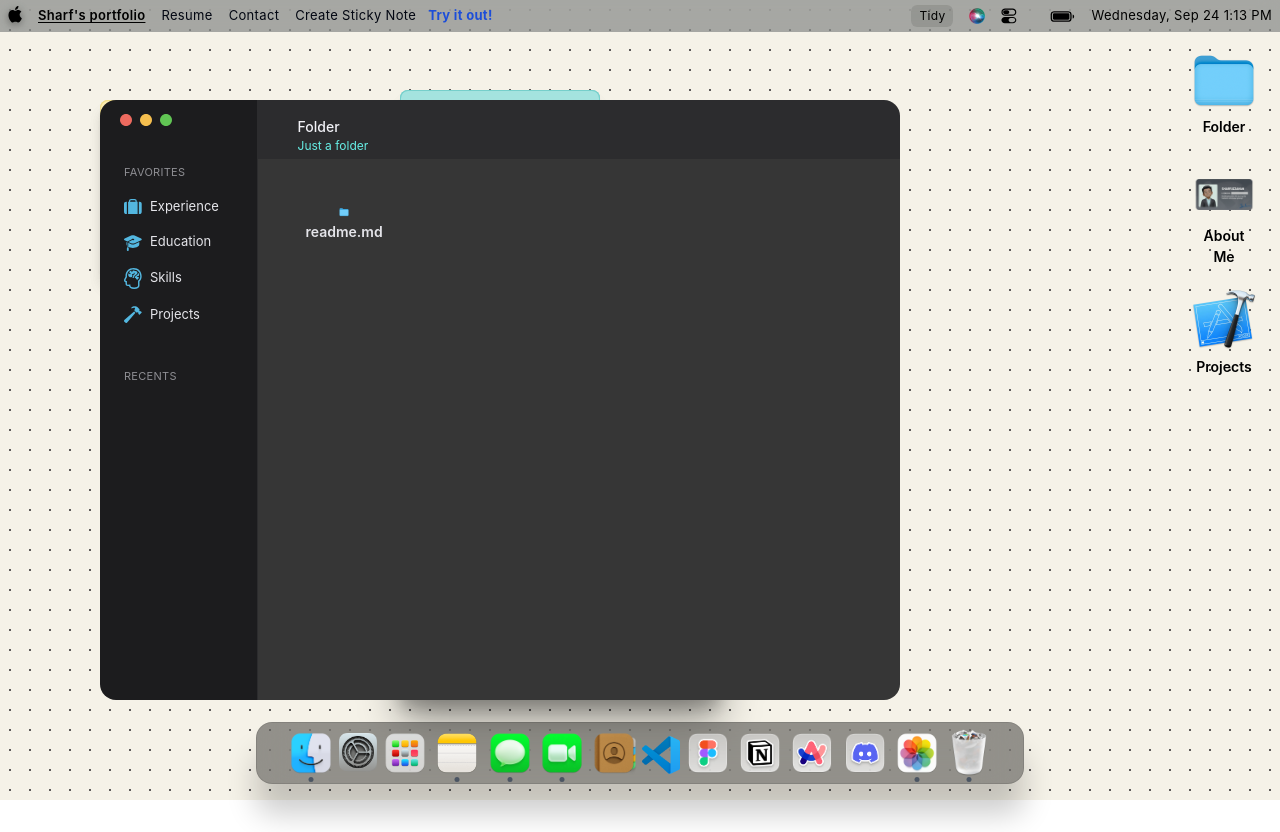
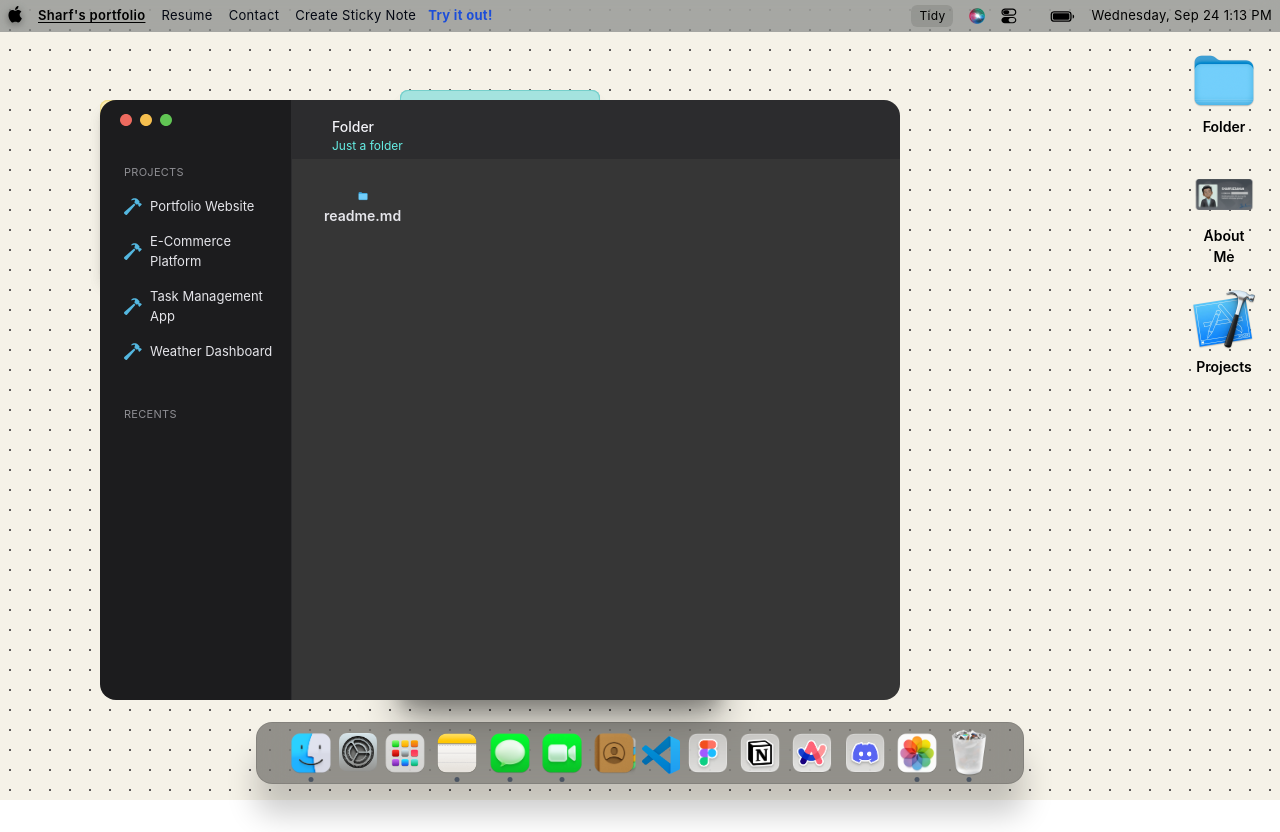
Before and after one commit to SAADMAN-N/portfolio, a Next.js app: page / in a window 1280 px wide. Both pictures are taken after a click on the button "Folder". Built offline with nearby package versions, Linux system fonts and the light colour scheme; a web font is replaced by a local one.

Commit message:
added bento grid for all projects

```diff
--- a/components/WindowDesktop.js
+++ b/components/WindowDesktop.js
@@ -1,10 +1,11 @@
 "use client";
 
-import { sidebarFolders } from "@/data/sidebarFolders";
+import { projectsData } from "@/data/projectsData";
 import { getContent } from "@/data/contentData";
 import Image from "next/image";
 import { useState } from "react";
 import { LinkPreview } from "@/components/ui/link-preview";
+import { BentoCard, BentoGrid } from "@/components/ui/bento-grid";
 
 export default function WindowDesktop({
   title,
@@ -18,7 +19,60 @@ export default function WindowDesktop({
   style,
   isClosing = false,
 }) {
-  const [selectedSidebarItem, setSelectedSidebarItem] = useState(null);
+  const [selectedProject, setSelectedProject] = useState(null);
+
+  // Function to render project-specific bento grid layouts
+  const renderProjectBentoGrid = (project) => {
+    switch (project.id) {
+      case 1: // Portfolio Website - Apple-style layout with varied sizes
+        return (
+          <BentoGrid className="grid-cols-4 grid-rows-4 h-full w-full">
+            <BentoCard className="col-span-2 row-span-2" />
+            <BentoCard className="col-span-2 row-span-1" />
+            <BentoCard className="col-span-2 row-span-3" />
+            <BentoCard className="col-span-2 row-span-2" />
+          </BentoGrid>
+        );
+
+      case 2: // E-Commerce Platform - Compact grid layout
+        return (
+          <BentoGrid className="grid-cols-4 grid-rows-4 h-full w-full">
+            <BentoCard className="col-span-4 row-span-1" />
+            <BentoCard className="col-span-2 row-span-1" />
+            <BentoCard className="col-span-2 row-span-2" />
+            <BentoCard className="col-span-2 row-span-2" />
+            <BentoCard className="col-span-2 row-span-1" />
+          </BentoGrid>
+        );
+
+      case 3: // Task Management App - Wide layout with emphasis
+        return (
+          <BentoGrid className="grid-cols-4 grid-rows-4 h-full w-full">
+            <BentoCard className="col-span-2 row-span-1" />
+            <BentoCard className="col-span-2 row-span-2" />
+            <BentoCard className="col-span-2 row-span-3" />
+            <BentoCard className="col-span-2 row-span-2" />
+          </BentoGrid>
+        );
+
+      case 4: // Weather Dashboard - Balanced layout
+        return (
+          <BentoGrid className="grid-cols-4 grid-rows-4 h-full w-full">
+            <BentoCard className="col-span-2 row-span-1" />
+            <BentoCard className="col-span-2 row-span-3" />
+            <BentoCard className="col-span-2 row-span-2" />
+            <BentoCard className="col-span-4 row-span-1" />
+          </BentoGrid>
+        );
+
+      default:
+        return (
+          <div className="flex items-center justify-center h-full text-[#8e8e93]">
+            <p>Select a project to view details</p>
+          </div>
+        );
+    }
+  };
 
   return (
     <div
@@ -35,7 +89,7 @@ export default function WindowDesktop({
       onClick={(e) => e.stopPropagation()}
     >
       {/* Sidebar */}
-      <div className="w-48 h-full rounded-l-2xl px-2 flex flex-col justify-start bg-[#1c1c1e] border-r border-[#2c2c2e]">
+      <div className="w-fit min-w-48 h-full rounded-l-2xl px-2 flex flex-col justify-start bg-[#1c1c1e] border-r border-[#2c2c2e]">
         <div className="flex h-10 rounded-tl-2xl p-3 gap-2 items-center">
           <div
             className="relative group cursor-pointer w-[12px] h-[12px]"
@@ -72,17 +126,17 @@ export default function WindowDesktop({
         <div className="flex flex-col rounded-bl-2xl justify-between">
           <div className=" w-full flex flex-col pt-6 gap-3">
             <div className="text-[11px] tracking-wide pl-4 uppercase text-[#8e8e93]">
-              Favorites
+              Projects
             </div>
 
             <div className="flex flex-col gap-2">
-              {sidebarFolders.map(({ id, title, icon, bio }) => (
+              {projectsData.map(({ id, title, icon, bio }) => (
                 <button
                   key={id}
-                  className="flex items-center gap-2 pl-4  py-1 rounded-md hover:bg-[#2c2c2e]/70 focus:bg-[#2c2c2e] text-left"
-                  onClick={() =>
-                    setSelectedSidebarItem({ id, title, icon, bio })
-                  }
+                  className={`flex items-center gap-2 pl-4 py-1 rounded-md hover:bg-[#2c2c2e]/70 focus:bg-[#2c2c2e] text-left transition-colors ${
+                    selectedProject?.id === id ? "bg-[#2c2c2e]" : ""
+                  }`}
+                  onClick={() => setSelectedProject({ id, title, icon, bio })}
                 >
                   <Image
                     className="inline-block opacity-90"
@@ -109,15 +163,20 @@ export default function WindowDesktop({
         {/* Toolbar/Header */}
         <div className="w-full h-16 rounded-tr-2xl p-0 m-0 pt-4 pl-10 bg-[#2c2c2e] border-b border-[#2c2c2e]">
           <div className="text-[14px] font-medium text-[#f2f2f7]">
-            {selectedSidebarItem ? selectedSidebarItem.title : title}
+            {selectedProject ? selectedProject.title : title}
           </div>
           <div className="text-[12px] text-[rgb(102,238,229)]">
-            {selectedSidebarItem ? selectedSidebarItem.bio : bio}
+            {selectedProject ? selectedProject.bio : bio}
           </div>
         </div>
 
         {/* Content area */}
-        <div className="w-full h-full rounded-br-2xl p-10 bg-[#363636] text-[#d1d1d6]">
+        <div className="w-full h-full rounded-br-2xl p-6 bg-[#363636] text-[#d1d1d6] overflow-y-auto">
+          {selectedProject ? (
+            // Show project-specific bento grid when a project is selected
+            renderProjectBentoGrid(selectedProject)
+          ) : (
+            // Show default content when no project is selected
             <div className="flex flex-wrap gap-6">
               {content && content.items
                 ? // Custom content for About Me windows
@@ -143,11 +202,11 @@ export default function WindowDesktop({
                         <span className="mt-1 text-[14px] text-[#e5e5ea] text-center select-none font-semibold">
                           {item.name}
                         </span>
-                    </LinkPreview>{" "}
+                      </LinkPreview>
                     </div>
                   ))
                 : // Default content for other windows
-                getContent(desktopItem.id, selectedSidebarItem?.id).map(
+                  getContent(desktopItem.id, selectedProject?.id).map(
                     (item) => (
                       <div
                         key={item.id}
@@ -166,6 +225,7 @@ export default function WindowDesktop({
                     )
                   )}
             </div>
+          )}
         </div>
       </div>
     </div>
--- /dev/null
+++ b/data/projectsData.js
@@ -0,0 +1,88 @@
+export const projectsData = [
+  {
+    id: 1,
+    title: "Portfolio Website",
+    bio: "macOS-inspired portfolio built with Next.js",
+    icon: "/projects-icon.svg",
+    description:
+      "A modern portfolio website that mimics the macOS desktop experience with draggable windows, sticky notes, and interactive elements.",
+    technologies: ["Next.js", "React", "Tailwind CSS", "WebGL"],
+    features: [
+      "Desktop metaphor UI",
+      "Drag & drop functionality",
+      "Interactive sticky notes",
+      "3D photo viewer",
+      "Responsive design",
+    ],
+    githubUrl: "https://github.com/yourusername/portfolio-mac",
+    liveUrl: "https://yourportfolio.com",
+    status: "Completed",
+  },
+  {
+    id: 2,
+    title: "E-Commerce Platform",
+    bio: "Full-stack e-commerce solution",
+    icon: "/projects-icon.svg",
+    description:
+      "A comprehensive e-commerce platform with user authentication, payment processing, and inventory management.",
+    technologies: ["React", "Node.js", "MongoDB", "Stripe"],
+    features: [
+      "User authentication",
+      "Payment processing",
+      "Inventory management",
+      "Order tracking",
+      "Admin dashboard",
+    ],
+    githubUrl: "https://github.com/yourusername/ecommerce-platform",
+    liveUrl: "https://yourstore.com",
+    status: "In Progress",
+  },
+  {
+    id: 3,
+    title: "Task Management App",
+    bio: "Collaborative task management tool",
+    icon: "/projects-icon.svg",
+    description:
+      "A team collaboration tool for managing tasks, projects, and deadlines with real-time updates.",
+    technologies: ["Vue.js", "Express.js", "PostgreSQL", "Socket.io"],
+    features: [
+      "Real-time collaboration",
+      "Task assignment",
+      "Progress tracking",
+      "Team chat",
+      "File sharing",
+    ],
+    githubUrl: "https://github.com/yourusername/task-manager",
+    liveUrl: "https://taskmanager.com",
+    status: "Completed",
+  },
+  {
+    id: 4,
+    title: "Weather Dashboard",
+    bio: "Real-time weather monitoring app",
+    icon: "/projects-icon.svg",
+    description:
+      "A beautiful weather dashboard that provides real-time weather data, forecasts, and location-based recommendations.",
+    technologies: ["React", "OpenWeather API", "Chart.js", "Geolocation API"],
+    features: [
+      "Real-time weather data",
+      "5-day forecast",
+      "Location detection",
+      "Weather alerts",
+      "Interactive charts",
+    ],
+    githubUrl: "https://github.com/yourusername/weather-dashboard",
+    liveUrl: "https://weather-app.com",
+    status: "Completed",
+  },
+];
+
+// Helper function to get project by ID
+export const getProjectById = (id) => {
+  return projectsData.find((project) => project.id === id);
+};
+
+// Helper function to get all projects
+export const getAllProjects = () => {
+  return projectsData;
+};
```
Lines whose indentation alone changed are shown as unchanged.
